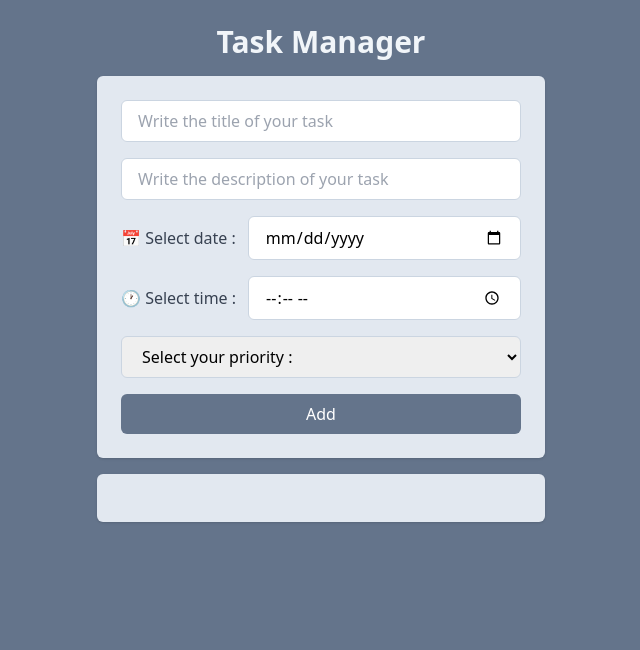
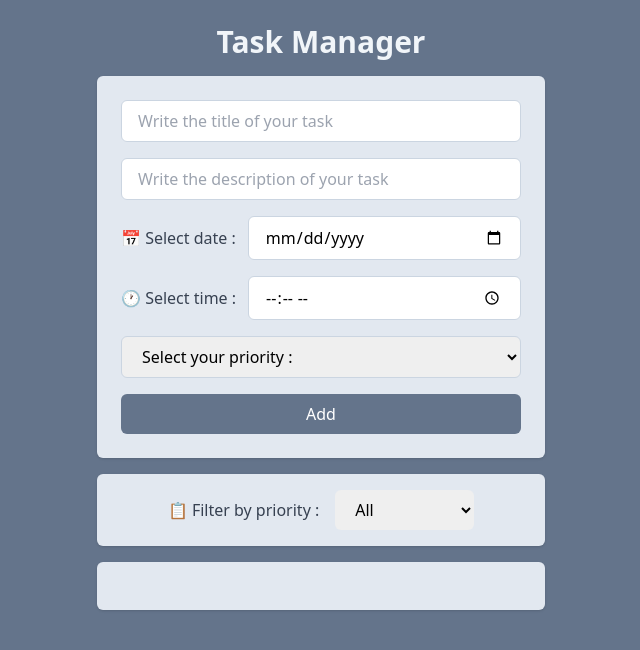
Before and after one commit to PedroPereira10/React---App, a React (Vite) app: page / in a window 1280 px wide. Shown: the top 650 px of the page, without its empty margins (319-959 px from the left). Built offline with nearby package versions, Linux system fonts and the light colour scheme.

Commit message:
Protection made and filter also made to make a better experience

```diff
--- a/src/App.jsx
+++ b/src/App.jsx
@@ -1,6 +1,7 @@
 import { useEffect, useState } from "react";
 import AddTask from "./components/AddTask";
 import Tasks from "./components/Tasks";
+import Filter from "./components/filter"; // Corrigido: maiúscula
 import { v4 } from "uuid";
 import Title from "./components/Title";
 
@@ -8,6 +9,9 @@ function App() {
   const [tasks, setTasks] = useState(
     JSON.parse(localStorage.getItem("tasks")) || []
   );
+
+  // Estado para controlar o filtro ativo
+  const [selectedPriority, setSelectedPriority] = useState("");
 
   useEffect(() => {
     localStorage.setItem("tasks", JSON.stringify(tasks));
@@ -21,16 +25,18 @@ function App() {
   //         method: "GET",
   //       }
   //     );
-
-  //     // PEGAR DADOS QUE ELA RETORNA
   //     const data = await response.json();
-
-  //     // ARMAZENAR/PERSISTIR ESSES DADOS NO STATE
   //     setTasks(data);
   //   }
-  // SE QUISER, VOCE PDOE CHAMAR UMA API PARA PEGAR AS TAREFAS
   //   fetchTasks();
   // }, []);
+
+  function filterTasksByPriority(tasks, priority) {
+    if (priority === "" || priority === "all") {
+      return tasks;
+    }
+    return tasks.filter((task) => task.priority === priority);
+  }
 
   function onTaskClick(taskId) {
     const newTasks = tasks.map((task) => {
@@ -43,9 +49,14 @@ function App() {
   }
 
   function onDeleteTaskClick(taskId) {
+  const confirmed = window.confirm("Are you sure you want to delete this task?");
+  if (confirmed) {
+    alert("Task deleted successfully!");
     const newTasks = tasks.filter((task) => task.id !== taskId);
     setTasks(newTasks);
   }
+}
+
 
   function onAddTaskSubmit(title, description, date, time, priority) {
     const newTask = {
@@ -60,13 +71,25 @@ function App() {
     setTasks([...tasks, newTask]);
   }
 
+  // Função para lidar com mudança de filtro
+  function onPriorityChange(priority) {
+    setSelectedPriority(priority);
+  }
+
+  // Aplicar o filtro às tarefas
+  const filteredTasks = filterTasksByPriority(tasks, selectedPriority);
+
   return (
     <div className="min-h-screen w-full bg-slate-500 flex justify-center p-4 md:p-6">
       <div className="w-full max-w-md space-y-4">
         <Title>Task Manager</Title>
         <AddTask onAddTaskSubmit={onAddTaskSubmit} />
+        <Filter
+          selectedPriority={selectedPriority}
+          OnPriorityChange={onPriorityChange}
+        />
         <Tasks
-          tasks={tasks}
+          tasks={filteredTasks} // Usando tarefas filtradas
           onTaskClick={onTaskClick}
           onDeleteTaskClick={onDeleteTaskClick}
         />
--- a/src/Pages/TaskPage.jsx
+++ b/src/Pages/TaskPage.jsx
@@ -132,7 +132,7 @@ function TaskPage() {
         <div className="bg-slate-200 p-4 rounded-md">
           <button
             onClick={downloadPDF}
-            className="bg-slate-500 hover:bg-slate-600 text-white w-full p-3 rounded-md flex justify-center items-center gap-2 transition-colors font-medium text-sm md:text-base"
+            className="bg-slate-500 text-white w-full p-3 rounded-md flex justify-center items-center gap-2 transition-colors font-medium text-sm md:text-base"
           >
             <Download size={18} />
             <span className="hidden sm:inline">
--- /dev/null
+++ b/src/components/filter.jsx
@@ -0,0 +1,27 @@
+function Filter({ selectedPriority, OnPriorityChange }) {
+  const priorities = [
+    { value: "", label: "All" },
+    { value: "low", label: "🟢 Low" },
+    { value: "medium", label: "🟡 Medium" },
+    { value: "high", label: "🔴 High" },
+  ];
+
+  return (
+    <div className="flex items-center gap-4 bg-slate-200 p-4 rounded-md shadow justify-center">
+      <span className="text-gray-700 font-medium">📋 Filter by priority :</span>
+      <select
+        value={selectedPriority}
+        onChange={(event) => OnPriorityChange(event.target.value)}
+        className="border-slate-300 outline-slate-400 px-4 py-2 rounded-md"
+      >
+        {priorities.map((priority) => (
+          <option key={priority.value} value={priority.value}>
+            {priority.label}
+          </option>
+        ))}
+      </select>
+    </div>
+  );
+}
+
+export default Filter;
```
